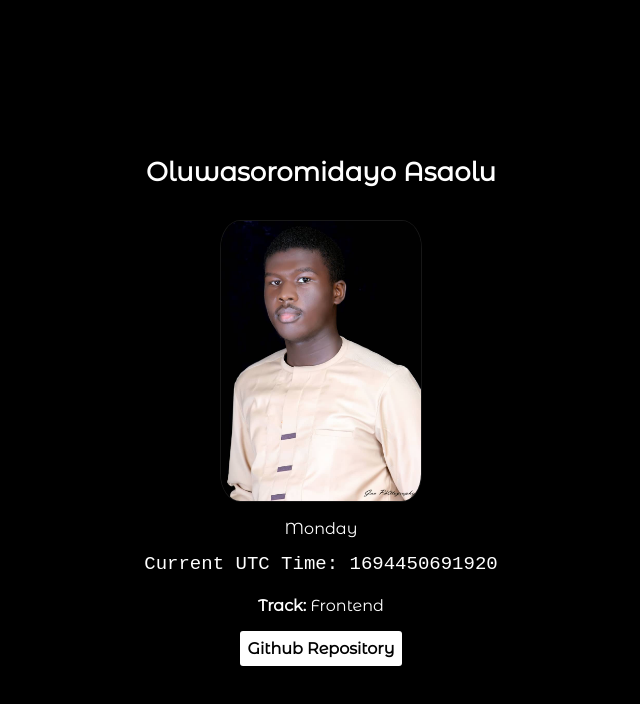
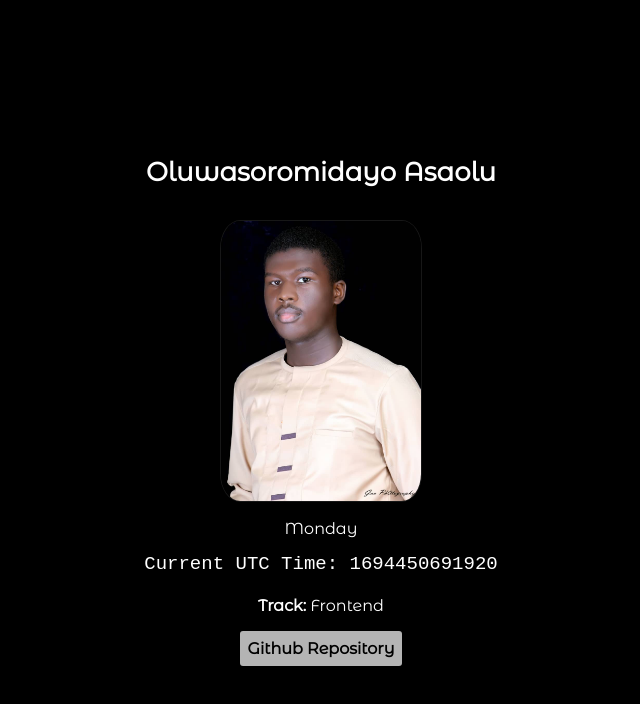
Before and after one commit to Oluwasoromidayo-Asaolu/stageone, a plain HTML site: page index.html in a window 1280 px wide. In both pictures the pointer is over the link "Github Repository". Shown: the whole page, without its empty margins (319-959 px from the left). Drawn offline with Linux system fonts and the light colour scheme.

Commit message:
Update stage1.css

```diff
--- a/stage1.css
+++ b/stage1.css
@@ -31,6 +31,9 @@ a[data-testid="githubURL"]{
     text-decoration: none;
     border-radius: 3px;
 }
+a[data-testid="githubURL"]:hover{
+    background-color: rgba(225, 225, 225, .8);
+}
 div[data-testid="currentUTCTime"] {
     font-family: monospace;
     font-size: 19px;
```
